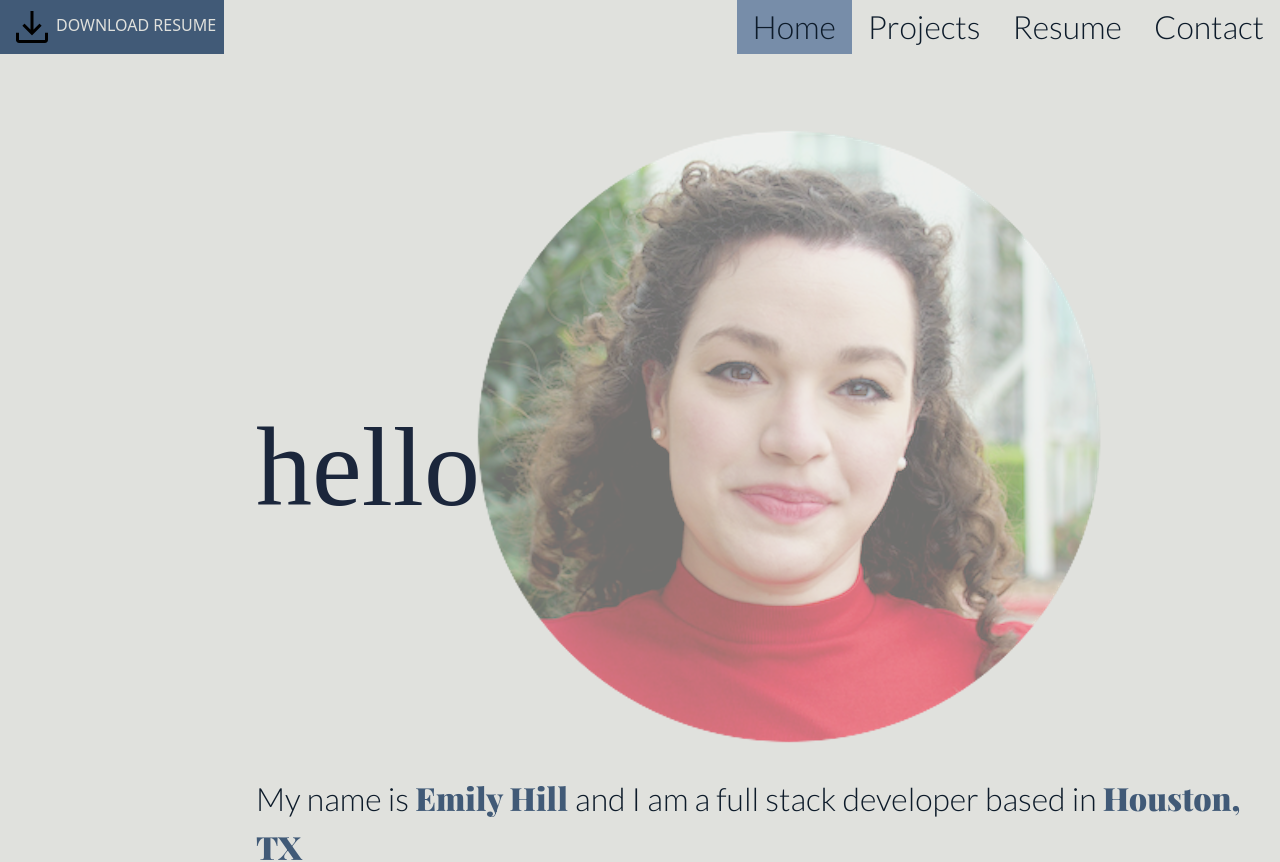
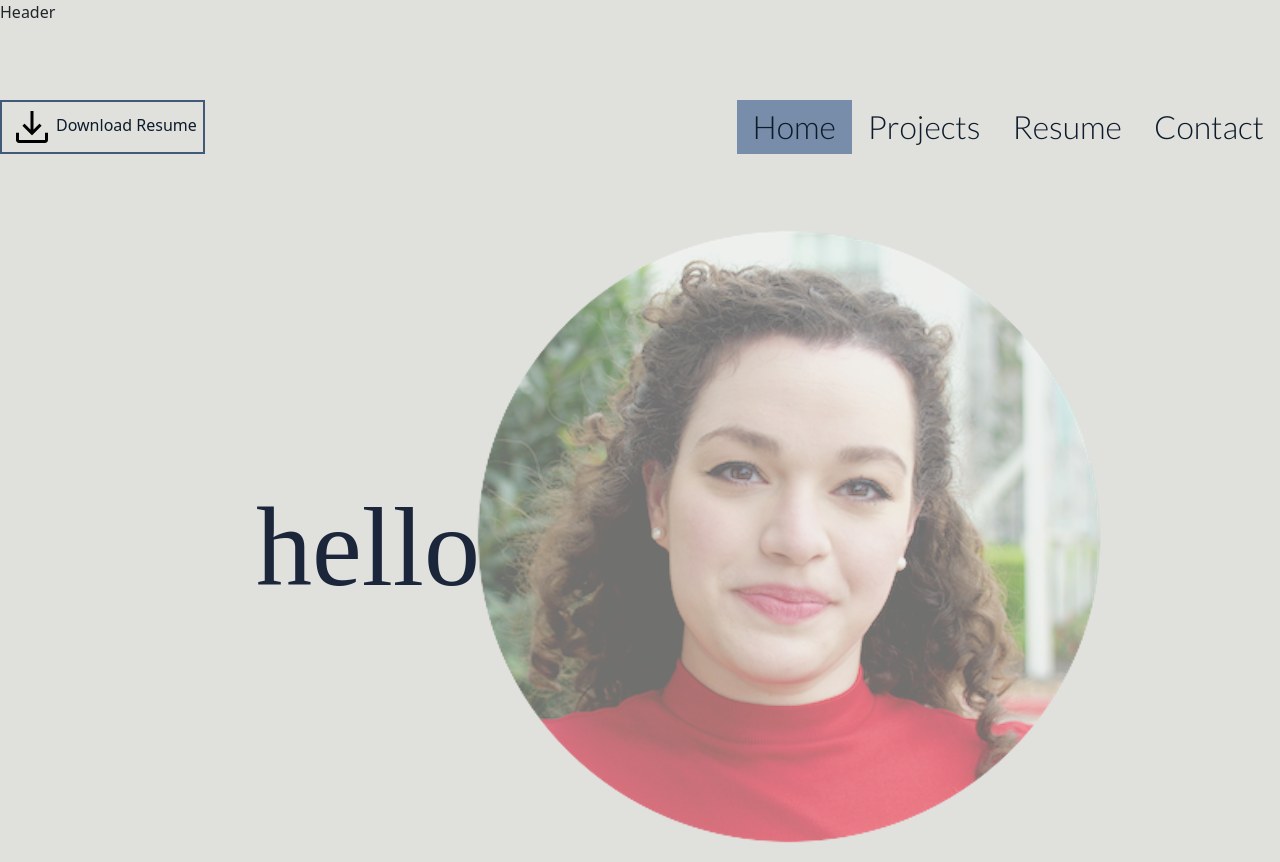
Before and after one commit to emsaw721/part-deux, a React (Create React App) app: page / in a window 1280 px wide. Shown: the top 862 px of the page. Built offline with nearby package versions, Linux system fonts and the light colour scheme; a web font is replaced by a local one.

Commit message:
pretty much done, nothing else is going to happen

```diff
--- /dev/null
+++ b/src/components/Header.css
@@ -0,0 +1,18 @@
+:root {
+    --primary-color: #0D1B2A;
+    --secondary-color: #1B263B;
+    --tertiary-color: #415A77;
+    --quaternary-color: #778DA9;
+    --quinary-color: #E0E1DD;
+  }
+
+.header {
+    height: 100px;
+    background-color: repeating-linear-gradient(
+        45deg,
+        #E0E1DD,
+        #E0E1DD 10px,
+        #465298 10px,
+        #465298 20px
+    );
+  }
--- /dev/null
+++ b/src/components/Header.js
@@ -0,0 +1,10 @@
+import React from 'react';
+import './Header.css';
+
+function Header() {
+    return (
+        <div className='header'>Header</div>
+    )
+}
+
+export default Header;
--- a/src/components/PortfolioContainer.js
+++ b/src/components/PortfolioContainer.js
@@ -1,4 +1,5 @@
 import React, { useState } from 'react';
+import Header from './Header';
 import Nav from './Nav';
 import Footer from './Footer';
 import Home from './pages/Home';
@@ -28,6 +29,7 @@ export default function PortfolioContainer() {
     <style>
 @import url('https://fonts.googleapis.com/css2?family=Lato:wght@300&display=swap');
 </style>
+      <Header />
       <Nav currentPage={currentPage} handlePageChange={handlePageChange} />
       {renderPage()}
       <Footer />
--- a/src/components/pages/Home.css
+++ b/src/components/pages/Home.css
@@ -14,7 +14,7 @@
 .name-plate {
   z-index: 1;
   position: absolute;
-  top: 50%;
+  top: 60%;
   left: 20%;
 }
 
--- a/src/components/pages/Projects.css
+++ b/src/components/pages/Projects.css
@@ -58,6 +58,7 @@
 .buttoncontainer {
   margin: 20px;
   display: flex;
+  justify-content: space-evenly;
 }
 
 button {
```
